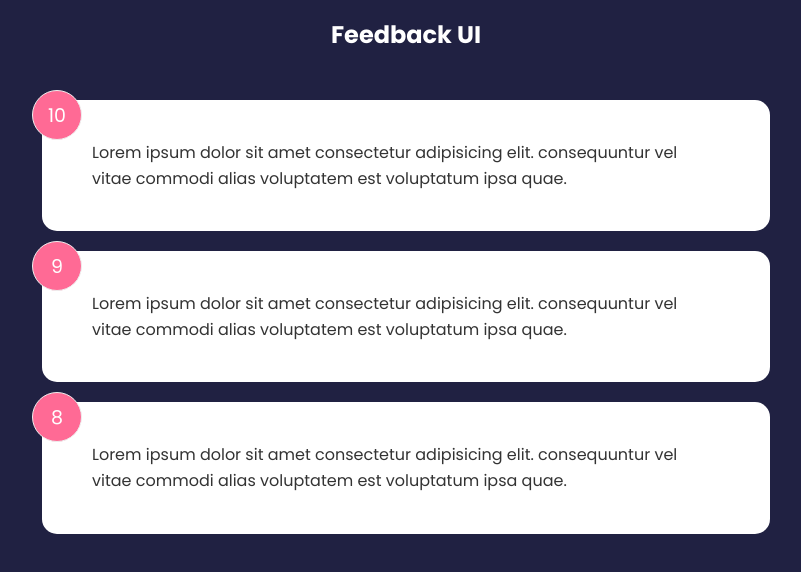
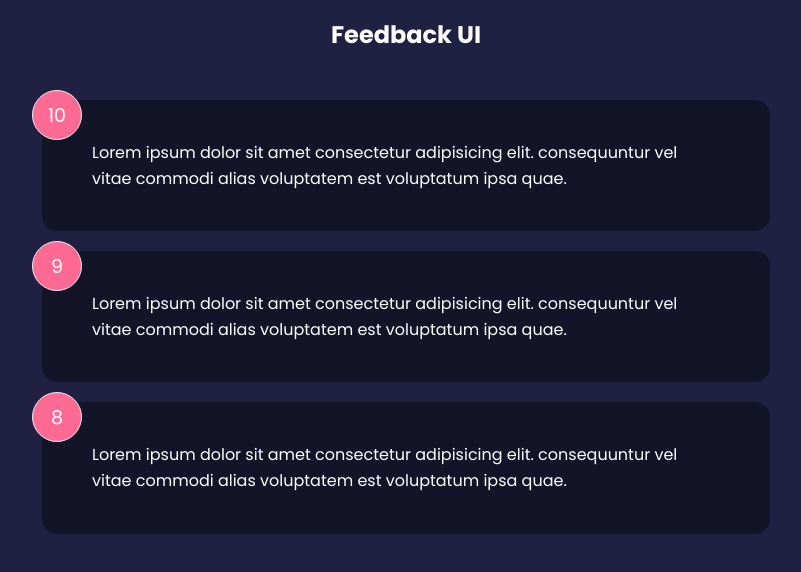
Before and after one commit to ediaz13/my-feedback-app, a React (Create React App) app: page / in a window 1280 px wide. Shown: the top 572 px of the page, without its empty margins (234-1035 px from the left). Built offline with nearby package versions, Linux system fonts and the light colour scheme.

Commit message:
16. Card Component & Conditional Styles

```diff
--- a/src/components/FeedbackItem.jsx
+++ b/src/components/FeedbackItem.jsx
@@ -1,11 +1,19 @@
+import PropTypes from 'prop-types'
+import Card from "./shared/Card";
+
 function FeedbackItem({item}) {
 
   return (
-    <div className="card">
+    <Card reverse={true}>
       <div className="num-display">{item.rating}</div>
       <div className="text-display">{item.text}</div>
-    </div>
+    </Card>
   );
 }
 
+FeedbackItem.propTypes = {
+  item: PropTypes.object.isRequired
+}
+
+
 export default FeedbackItem;
--- /dev/null
+++ b/src/components/shared/Card.jsx
@@ -0,0 +1,28 @@
+import PropTypes from 'prop-types'
+
+function Card({ children, reverse }) {
+  //return <div className={`card ${reverse &&  'reverse'}`}>{children}</div>;
+
+  return (
+    <div
+      className="card"
+      style={{
+        backgroundColor: reverse ? "rgba(0,0,0,0.4)" : "#fff",
+        color: reverse ? "#fff" : '#000',
+      }}
+    >
+      {children}
+    </div>
+  );
+}
+
+Card.defaultProps = {
+    reverse:false,
+}
+
+Card.propTypes = {
+    children: PropTypes.node.isRequired,
+    reverse: PropTypes.bool,
+}
+
+export default Card;
```
Also changed, not shown: src/components/FeedbackList.jsx (+11 -1 lines).
